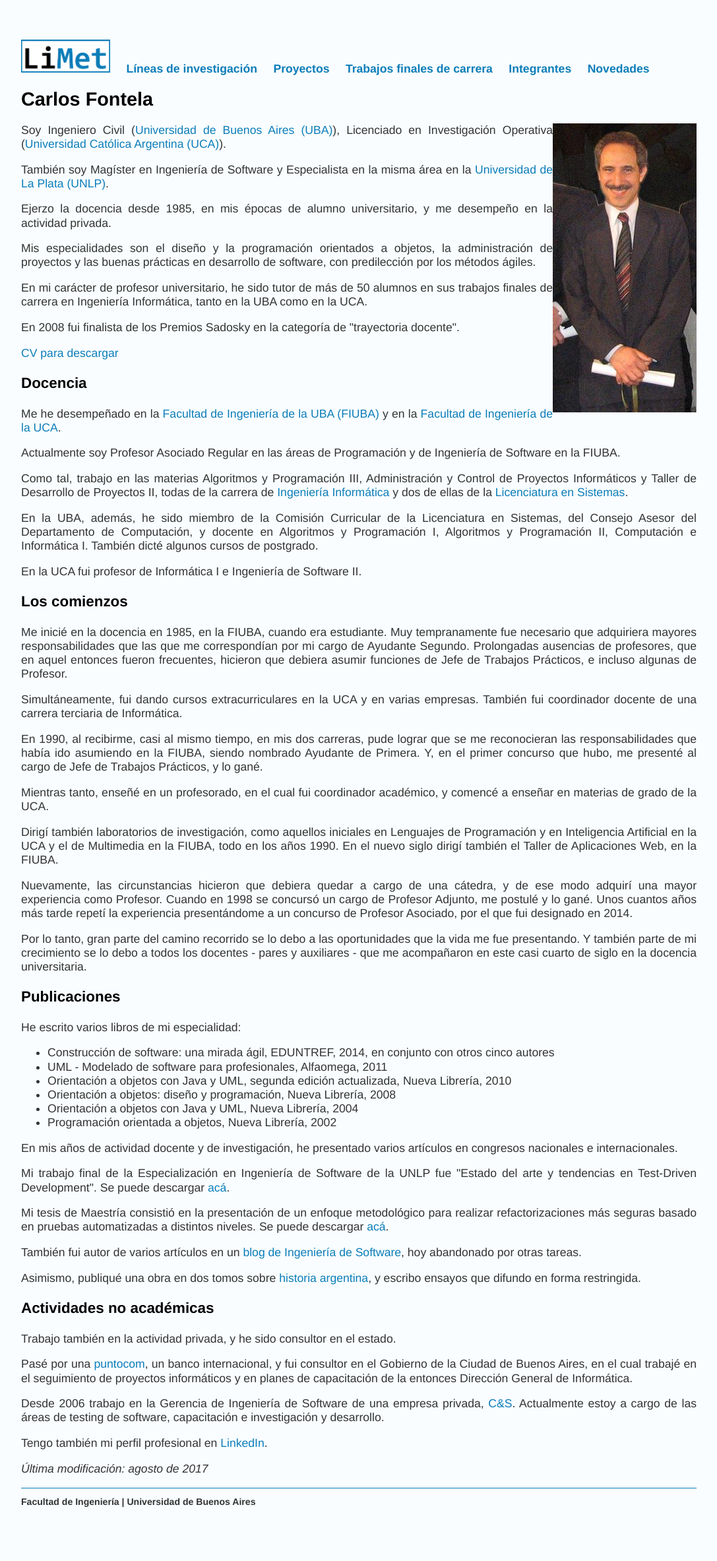
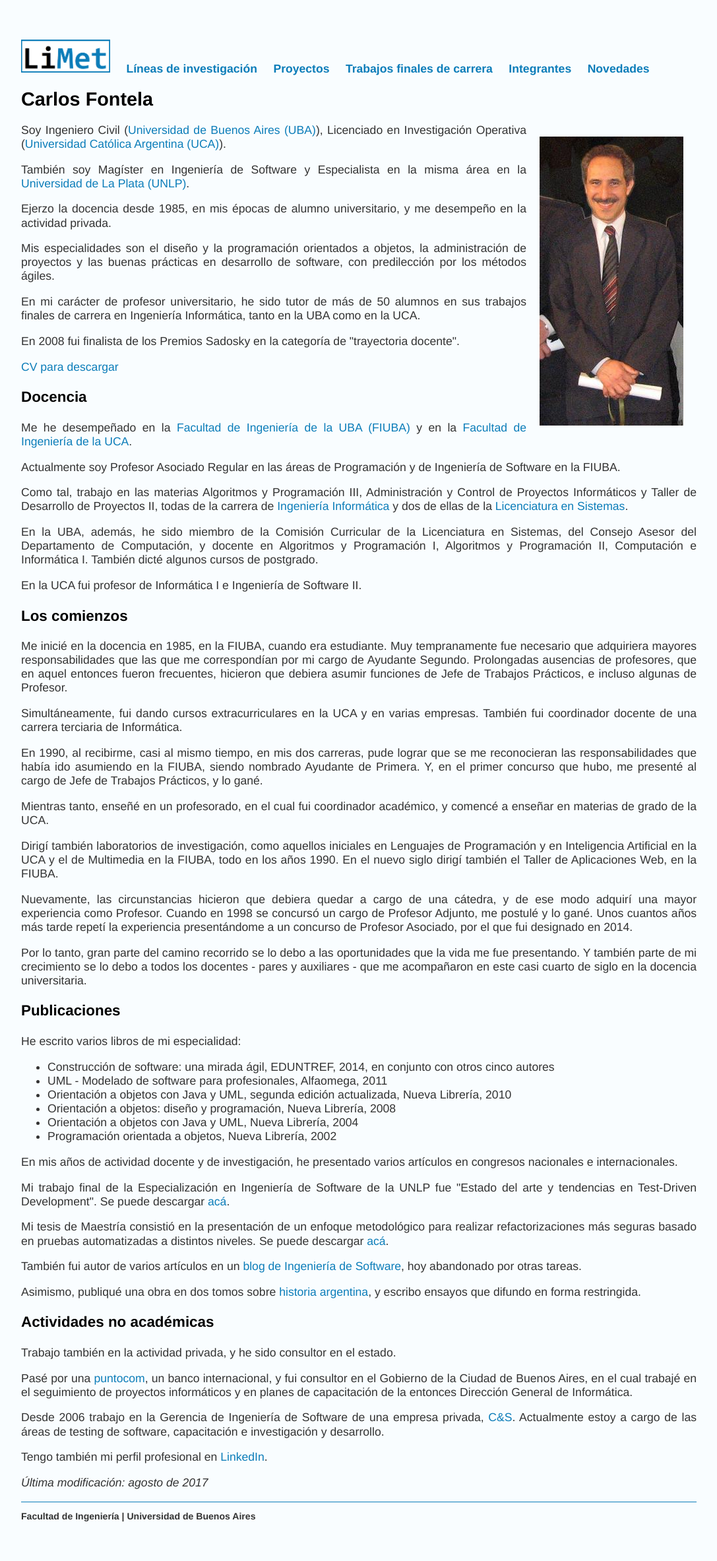
Before and after one commit to limetfiuba/limetfiuba.github.io, a Jekyll site: the page built from integrantes/carlosfontela.html, in a window 1280 px wide. Shown: the whole page at 66% size, without its empty margins (96-1183 px from the left). Built offline with Jekyll 4.4.1, drawn with Linux system fonts in a browser that asks for light colours; before the commit the page ends 2345 px from its top, so only the background shows below that.

Commit message:
Update carlosfontela.html

```diff
--- a/integrantes/carlosfontela.html
+++ b/integrantes/carlosfontela.html
@@ -4,7 +4,7 @@
 ---
 <h1>Carlos Fontela</h1>
 
-<img src="CarlosFontela.jpg" align=right style="margin: 0px"></img>
+<img src="CarlosFontela.jpg" align=right style="margin: 20px"></img>
 
 <p>Soy Ingeniero Civil (<a href="http://www.fi.uba.ar/">Universidad de Buenos Aires (UBA)</a>), Licenciado en Investigación Operativa (<a href="http://www.uca.edu.ar/index.php/home/index/es/universidad/facultades/buenos-aires/ingenieria">Universidad Católica Argentina (UCA)</a>).</p>
 <p>También soy Magíster en Ingeniería de Software y Especialista en la misma área en la <a href="http://www.info.unlp.edu.ar/">Universidad de La Plata (UNLP)</a>.</p>
```
